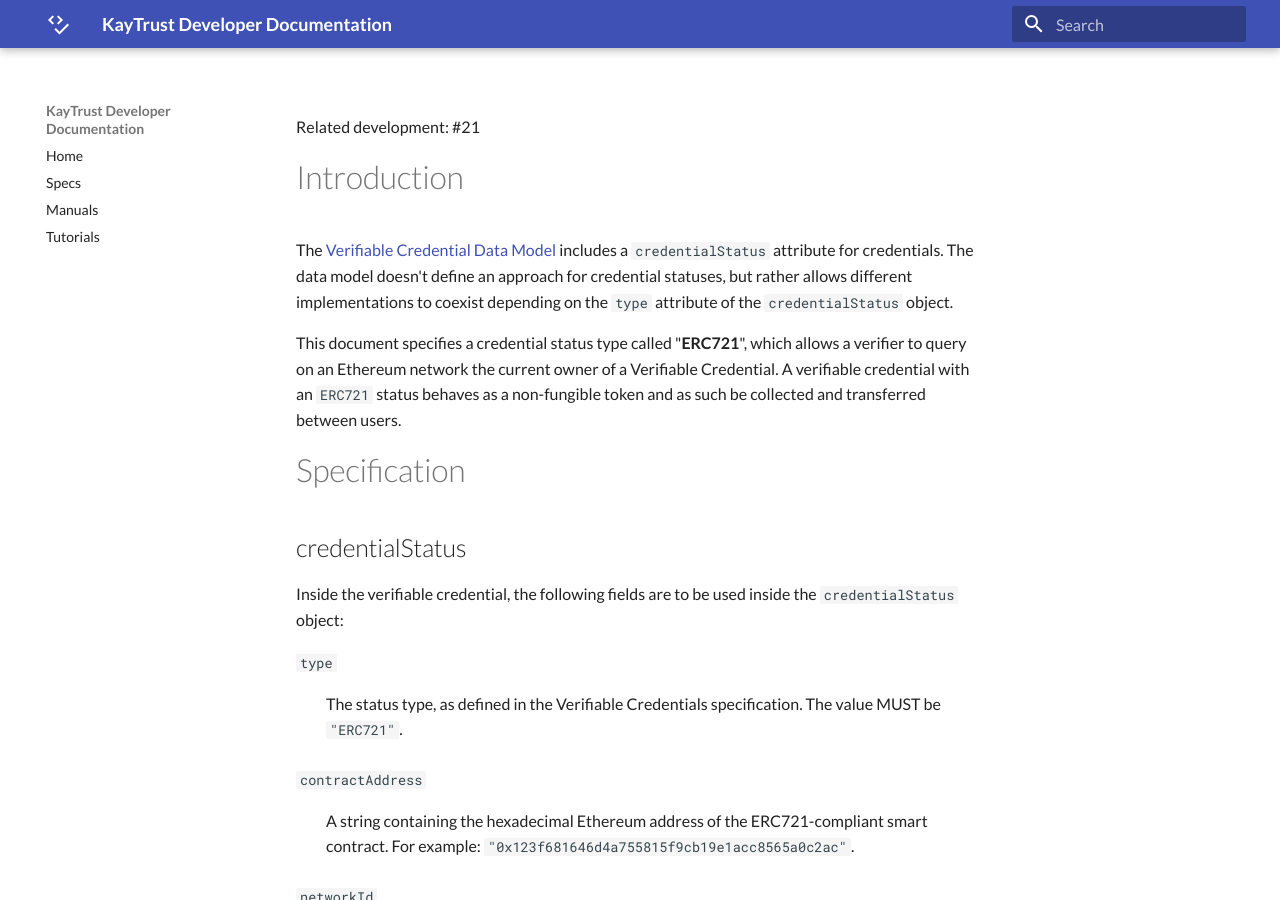
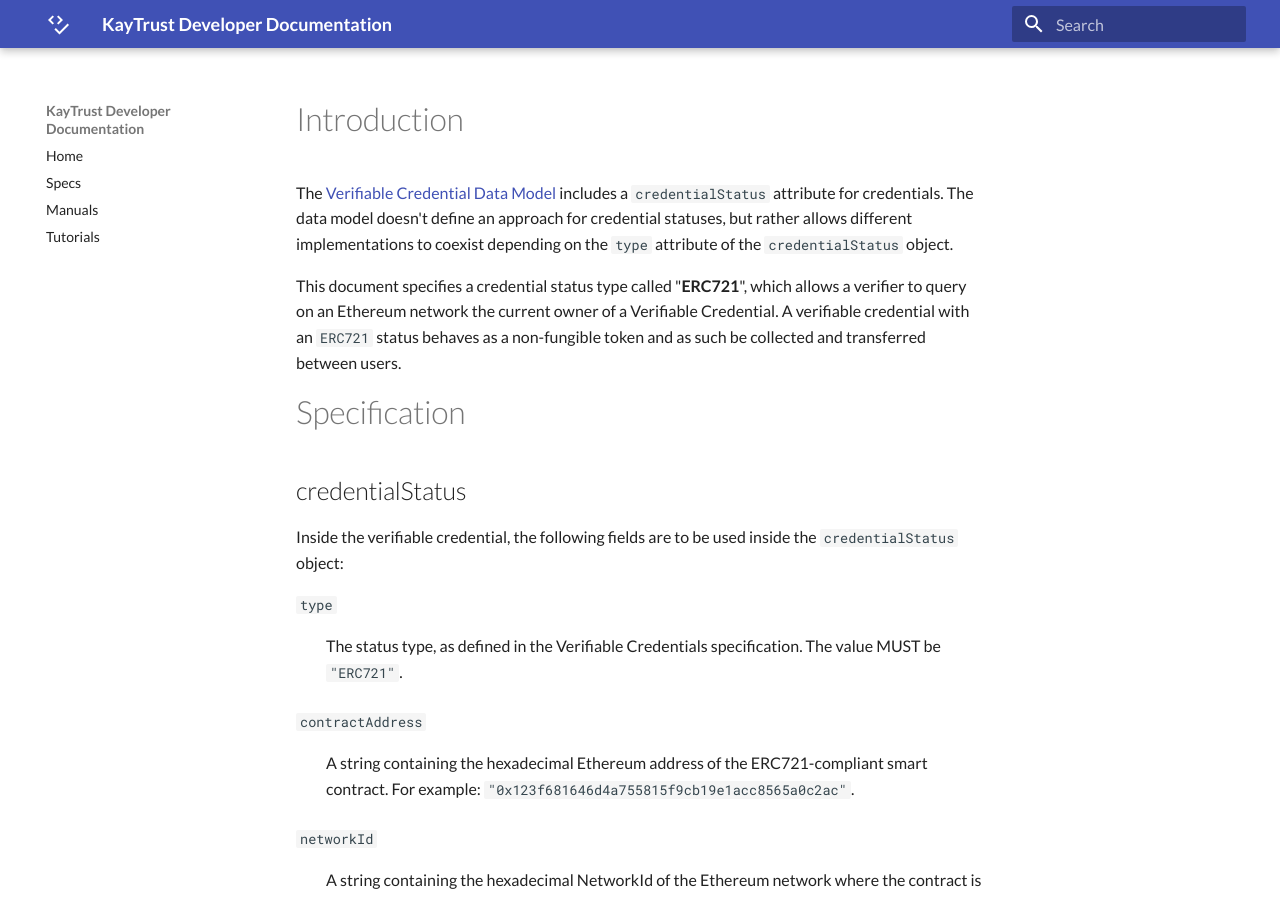
Before and after one commit to KayTrust/kaytrust.github.io, an MkDocs documentation site: the page built from docs/Specs/Credential-Status-ERC721.md, in a window 1280 px wide and 900 px high. Built offline with MkDocs 1.6.1 and Material for MkDocs 9.7.7, drawn with Linux system fonts in a browser that asks for light colours.

Commit message:
Updated Credential Status ERC721

```diff
--- a/docs/Specs/Credential-Status-ERC721.md
+++ b/docs/Specs/Credential-Status-ERC721.md
@@ -1,5 +1,3 @@
-Related development: #21
-
 # Introduction
 The [Verifiable Credential Data Model](https://www.w3.org/TR/vc-data-model/) includes a `credentialStatus` attribute for credentials. The data model doesn't define an approach for credential statuses, but rather allows different implementations to coexist depending on the `type` attribute of the `credentialStatus` object.
 
```
